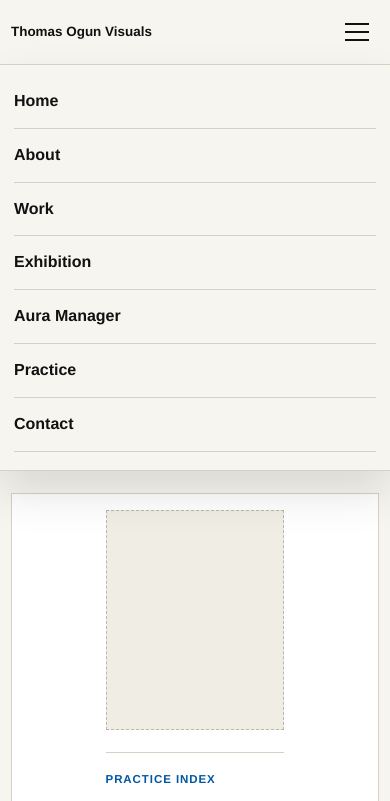
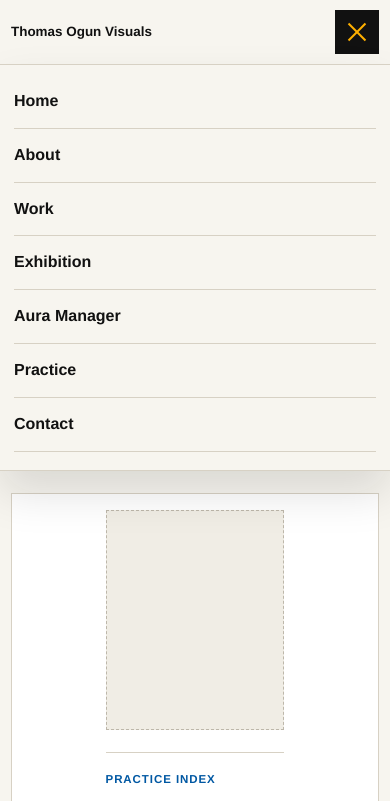
Before and after one commit to Senseiglobal/thomas-ogun-visuals, a plain HTML site: page index.html in a window 390 px wide. Both pictures are taken after a click on the button 357 px from the left and 32 px from the top of the page. Shown: the top 801 px of the page. Drawn offline with Linux system fonts and the light colour scheme.

Commit message:
Improve mobile menu hover state

```diff
--- a/css/responsive.css
+++ b/css/responsive.css
@@ -539,6 +539,9 @@ h3 {
 
   .nav-toggle {
     align-items: center;
+    background: transparent;
+    border: 1px solid transparent;
+    border-radius: 0;
     cursor: pointer;
     display: inline-flex;
     flex-direction: column;
@@ -550,7 +553,33 @@ h3 {
 
   .nav-toggle span {
     margin: 3px 0;
+    transition: background 180ms ease, transform 180ms ease;
     width: 24px;
+  }
+
+  .nav-toggle:hover,
+  .nav-toggle:focus-visible,
+  .nav-toggle[aria-expanded="true"] {
+    background: var(--ink);
+    border-color: var(--ink);
+  }
+
+  .nav-toggle:hover span,
+  .nav-toggle:focus-visible span,
+  .nav-toggle[aria-expanded="true"] span {
+    background: var(--gold);
+  }
+
+  .nav-toggle[aria-expanded="true"] span:nth-child(1) {
+    transform: translateY(8px) rotate(45deg);
+  }
+
+  .nav-toggle[aria-expanded="true"] span:nth-child(2) {
+    transform: scaleX(0);
+  }
+
+  .nav-toggle[aria-expanded="true"] span:nth-child(3) {
+    transform: translateY(-8px) rotate(-45deg);
   }
 
   .nav-menu {
--- a/index.html
+++ b/index.html
@@ -13,7 +13,7 @@
   <meta property="og:url" content="https://thomasogunvisual.com/">
   <link rel="icon" href="assets/icons/favicon.svg" type="image/svg+xml">
   <link rel="stylesheet" href="css/style.css?v=20260704-responsive">
-  <link rel="stylesheet" href="css/responsive.css?v=20260704-responsive">
+  <link rel="stylesheet" href="css/responsive.css?v=20260704-menu">
   <title>Thomas Ogun Visuals | Interdisciplinary Visual Artist</title>
 </head>
 <body>
```
Also changed, not shown: about.html (+1 -1 lines), auramanager.html (+1 -1 lines), cinematography.html (+1 -1 lines), contact.html (+1 -1 lines), creative-direction.html (+1 -1 lines), exhibition.html (+1 -1 lines), portfolio.html (+1 -1 lines), professional-practice.html (+1 -1 lines).
